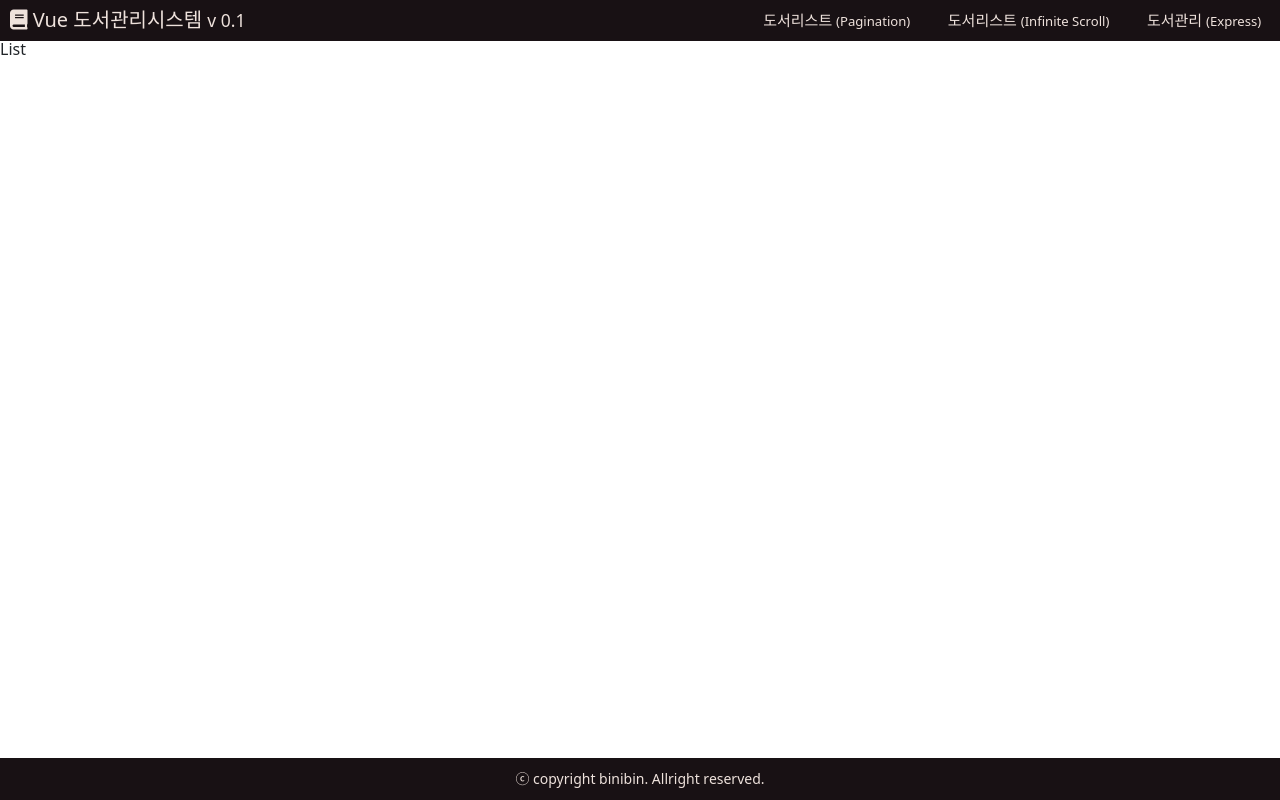
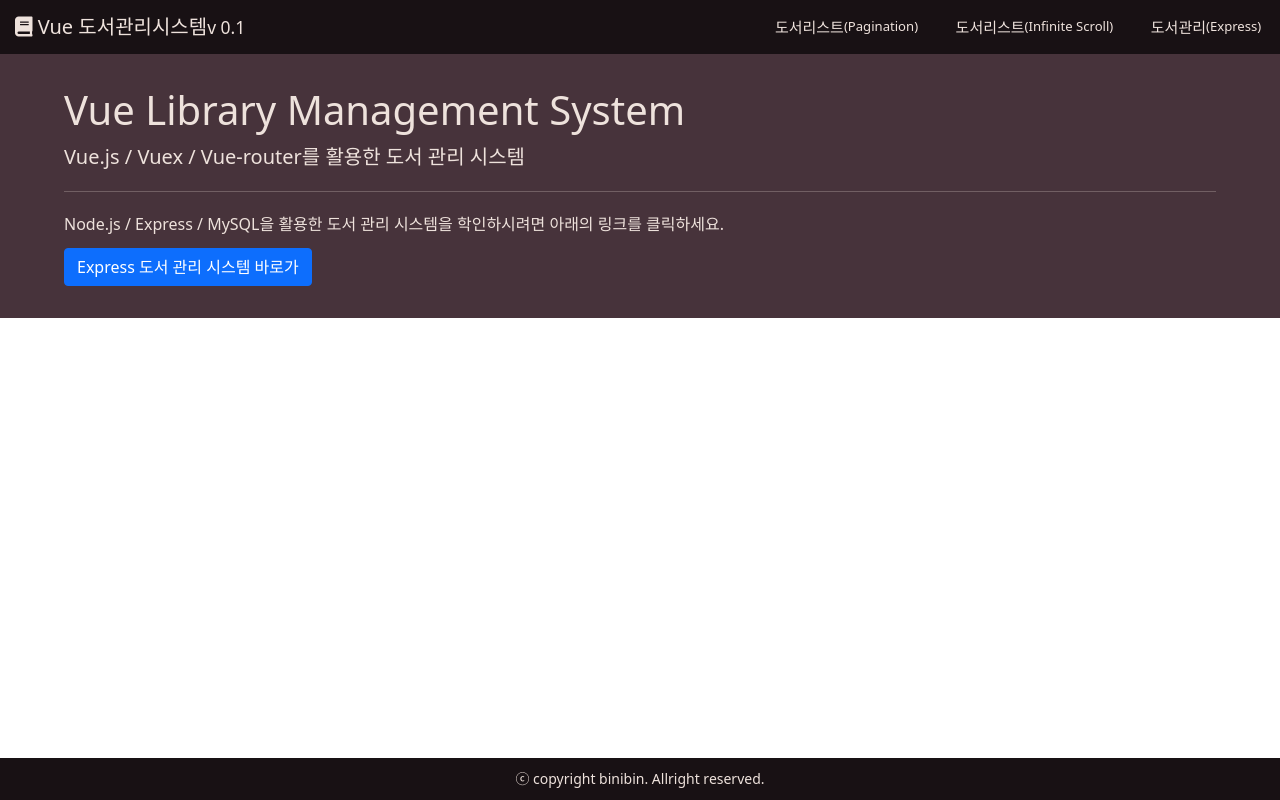
Before and after one commit to 1binibin/24-vue-book, a Vue app: page / in a window 1280 px wide. Built offline with nearby package versions, Linux system fonts and the light colour scheme; no server answers.

Commit message:
Update TitlBar

```diff
--- a/src/App.vue
+++ b/src/App.vue
@@ -1,6 +1,7 @@
 <template>
   <div class="app-wrapper">
     <Header />
+    <TitleBar />
     <transition name="slide" mode="out-in">
       <router-view class="router-view" />
     </transition>
@@ -11,10 +12,11 @@
 <script>
 import Header from "./components/inc/Header.vue";
 import Footer from "./components/inc/Footer.vue";
+import TitleBar from "./components/inc/TitleBar.vue";
 
 export default {
   name: "App",
-  components: { Header, Footer },
+  components: { Header, Footer, TitleBar },
 };
 </script>
 
--- a/src/assets/scss/_common.scss
+++ b/src/assets/scss/_common.scss
@@ -2,9 +2,9 @@
 
 @import url('https://fonts.googleapis.com/css2?family=Noto+Sans+KR:wght@300;400;500&display=swap');
 
-html, body, h1, h2, h3, h4, h5, h6, p, div, form, /* input, textarea, */ table, td, th, header, section, aside, footer, article, nav, ul, ol, li {margin: 0; padding: 0; box-sizing: border-box; line-height: 1; font-size: inherit; font-weight: inherit;}
+html, body, /* h1, h2, h3, h4, h5, h6, p, */ div, form, /* input, textarea, */ table, td, th, header, section, aside, footer, article, nav, ul, ol, li {margin: 0; padding: 0; box-sizing: border-box; line-height: 1; font-size: inherit; font-weight: inherit;}
 ul, ol {list-style: none;}
-h1, h2, h3, h4, h5, h6 {font-weight: inherit;}
+// h1, h2, h3, h4, h5, h6 {font-weight: inherit;}
 img {vertical-align: middle;}
 table {border-spacing: 0; border-collapse: collapse;}
 input, input:focus {outline: none;}
@@ -13,7 +13,7 @@ html, body {
   font-family: 'Noto Sans KR', sans-serif;
 }
 
-a {
+a:not(.btn) {
   color: inherit;
   text-decoration: none;
   &:hover {
@@ -28,4 +28,8 @@ a {
 .w100 {width: 100%;}
 .mw100 {max-width: 100%;}
 
-.wrapper {border-color: blue;}
+.wrapper {
+  width: 96%;
+  max-width: 720px;
+  margin: auto;
+}
--- a/src/components/ListCp.vue
+++ b/src/components/ListCp.vue
@@ -1,5 +1,5 @@
 <template>
-  <h1>List</h1>
+  <section class="wrapper list-wrapper"></section>
 </template>
 
 <script>
@@ -7,6 +7,7 @@ import { mapGetters } from "vuex";
 
 export default {
   name: "ListCp",
+  components: {},
   computed: {
     ...mapGetters(["GET_BOOKS"]),
   },
--- a/src/components/inc/Header.vue
+++ b/src/components/inc/Header.vue
@@ -32,7 +32,7 @@ export default {
   .navi-mo {
     display: none;
     @include MD {
-      display: block;
+      display: flex;
     }
   }
 }
--- a/src/components/inc/Logo.vue
+++ b/src/components/inc/Logo.vue
@@ -2,7 +2,7 @@
   <h1 class="logo">
     <router-link to="/">
       <i class="fa fa-book" />
-      Vue 도서관리시스템
+      &nbsp;Vue 도서관리시스템
       <small>v 0.1</small>
     </router-link>
   </h1>
@@ -16,9 +16,12 @@ export default {
 
 <style lang="scss" scoped>
 h1.logo {
+  font-size: 1em;
+  margin-bottom: 0;
+  @include flex;
   a {
-    display: block;
-    padding: 0.5em;
+    @include flex($v: center);
+    padding: 0.75em;
   }
 }
 </style>
--- a/src/components/inc/Nav.vue
+++ b/src/components/inc/Nav.vue
@@ -33,9 +33,10 @@ ul.navi-wrap {
   li {
     font-size: 0.75em;
     cursor: pointer;
+    @include flex;
     a {
-      display: block;
-      padding: 0.875em 1.25em;
+      @include flex($v: center);
+      padding: 0 1.25em;
     }
     &:hover {
       background-color: $secondary-color;
--- a/src/components/inc/NavMobile.vue
+++ b/src/components/inc/NavMobile.vue
@@ -44,7 +44,9 @@ export default {
 
 <style lang="scss" scoped>
 .navi-mo-wrap {
+  @include flex;
   .fa-bars {
+    @include flex($v: center);
     cursor: pointer;
     padding: 0.5em 1em;
     &:hover {
@@ -56,6 +58,7 @@ export default {
     @include abs;
     width: 100%;
     left: 0;
+    top: 2.5em;
     background-color: $dark-color;
     border-top: 1px solid $grey-color;
     li {
--- /dev/null
+++ b/src/components/inc/TitleBar.vue
@@ -0,0 +1,44 @@
+<template>
+  <div class="title-bar">
+    <b-jumbotron class="jumbotron">
+      <template #header>Vue Library Management System</template>
+
+      <template #lead>
+        Vue.js / Vuex / Vue-router를 활용한 도서 관리 시스템
+      </template>
+
+      <hr class="my-4" />
+
+      <p>
+        Node.js / Express / MySQL을 활용한 도서 관리 시스템을 학인하시려면
+        아래의 링크를 클릭하세요.
+      </p>
+
+      <b-button variant="primary" href="#">
+        Express 도서 관리 시스템 바로가
+      </b-button>
+    </b-jumbotron>
+  </div>
+</template>
+
+<script>
+export default {
+  name: "TitleBar",
+};
+</script>
+
+<style lang="scss" scoped>
+.title-bar {
+  background-color: $grey-color;
+  color: $light-color;
+  padding: 2em 0;
+  .jumbotron {
+    width: 90%;
+    margin: auto;
+    .display-3 {
+      font-size: 2.5rem;
+      margin-bottom: 0.325em;
+    }
+  }
+}
+</style>
```
